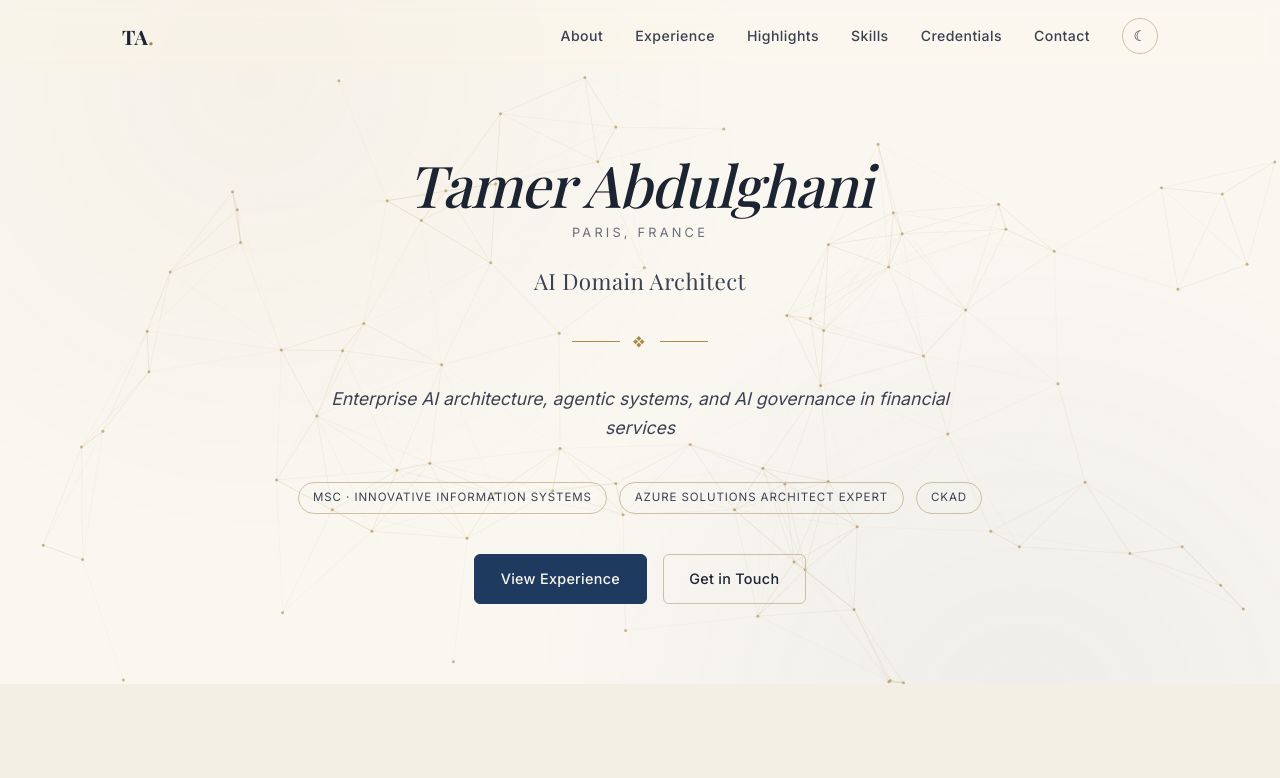
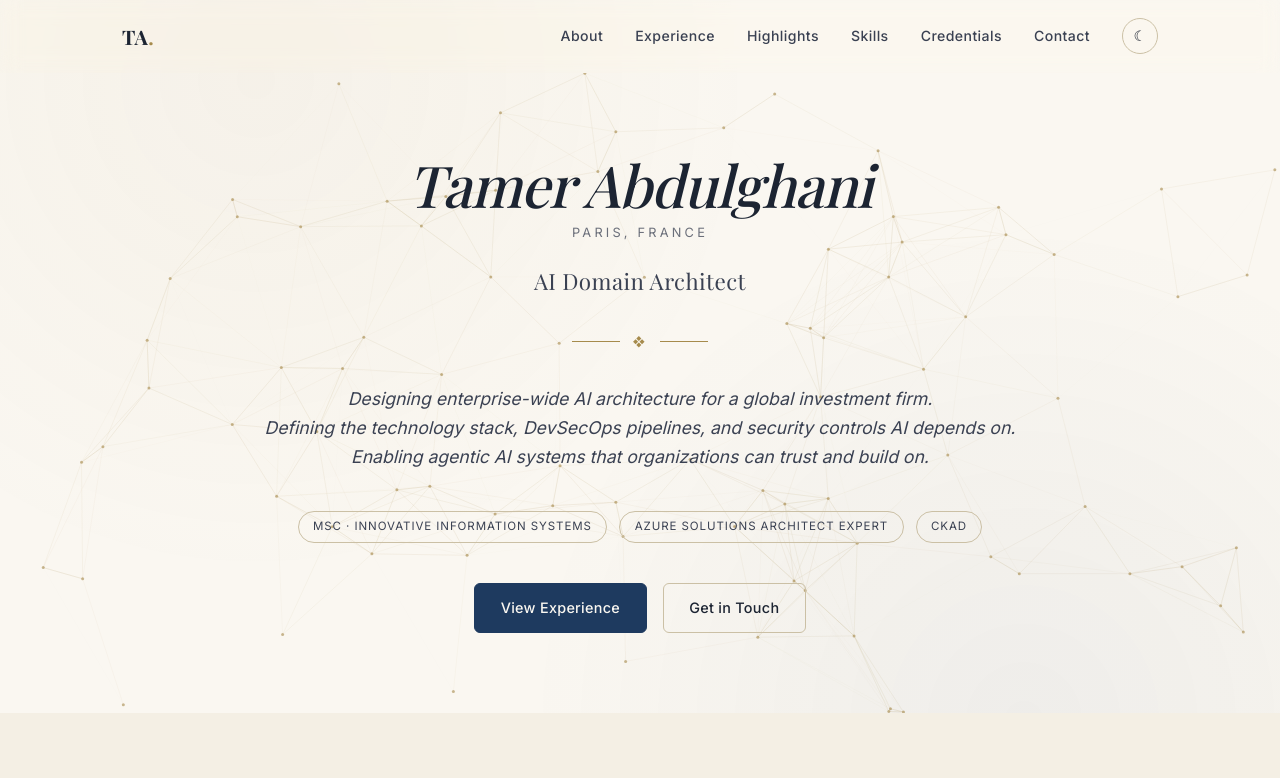
Before and after one commit to tamer-abdulghani/tamer-abdulghani.github.io, a React (Vite) app: page / in a window 1280 px wide. Shown: the top 778 px of the page. Built offline with nearby package versions, Linux system fonts and the light colour scheme; a web font is replaced by a local one.

Commit message:
Show the hero tagline as three lines
- Replace the tagline with three short statements on architecture, foundations and agentic AI
- Render each line on its own line in the hero
- Align the search and link-preview descriptions

```diff
--- a/index.html
+++ b/index.html
@@ -6,13 +6,13 @@
     <meta name="viewport" content="width=device-width, initial-scale=1.0" />
     <meta
       name="description"
-      content="Tamer Abdulghani, VP · AI Domain Architect. Enterprise AI architecture, agentic systems, and AI governance in financial services."
+      content="Tamer Abdulghani, VP · AI Domain Architect. Designing enterprise-wide AI architecture for a global investment firm."
     />
     <meta name="author" content="Tamer Abdulghani" />
     <meta property="og:title" content="Tamer Abdulghani | VP · AI Domain Architect" />
     <meta
       property="og:description"
-      content="Enterprise AI architecture, agentic systems, and AI governance in financial services."
+      content="Designing enterprise-wide AI architecture for a global investment firm. Defining the technology stack, DevSecOps pipelines, and security controls AI depends on."
     />
     <meta property="og:type" content="profile" />
 
--- a/src/components/Hero.tsx
+++ b/src/components/Hero.tsx
@@ -72,13 +72,17 @@ export default function Hero() {
         <p
           style={{
             fontSize: '1.1rem',
-            maxWidth: '640px',
+            maxWidth: '760px',
             margin: '0 auto 2.5rem',
             color: 'var(--color-text-soft)',
             fontStyle: 'italic',
           }}
         >
-          {profile.tagline}
+          {profile.tagline.map((line) => (
+            <span key={line} style={{ display: 'block' }}>
+              {line}
+            </span>
+          ))}
         </p>
 
         <div
--- a/src/data/portfolio.ts
+++ b/src/data/portfolio.ts
@@ -40,8 +40,11 @@ export interface Highlight {
 export const profile = {
   name: 'Tamer Abdulghani',
   title: 'AI Domain Architect',
-  tagline:
-    'Enterprise AI architecture, agentic systems, and AI governance in financial services',
+  tagline: [
+    'Designing enterprise-wide AI architecture for a global investment firm.',
+    'Defining the technology stack, DevSecOps pipelines, and security controls AI depends on.',
+    'Enabling agentic AI systems that organizations can trust and build on.',
+  ],
   location: 'Paris, France',
   github: 'https://github.com/tamer-abdulghani',
   linkedin: 'https://www.linkedin.com/in/tamer-abdulghani',
```
